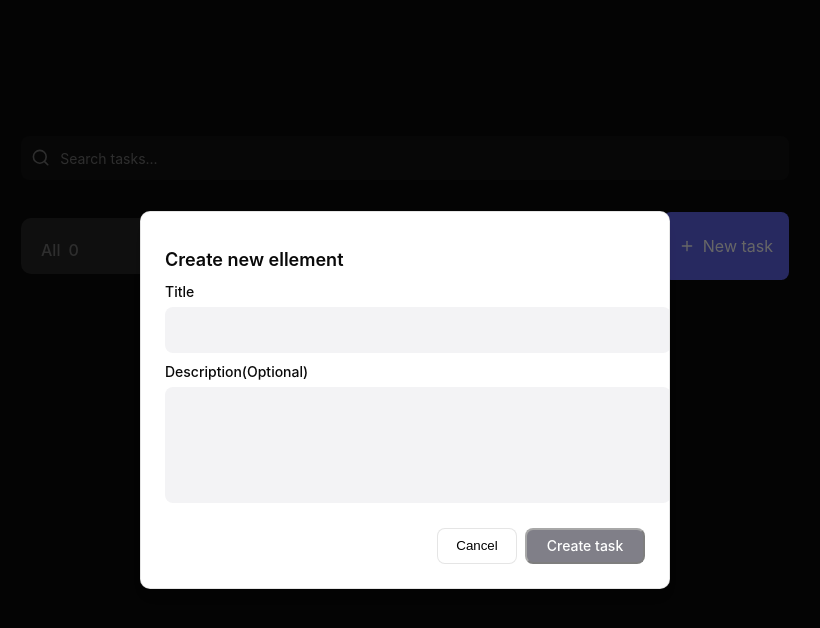
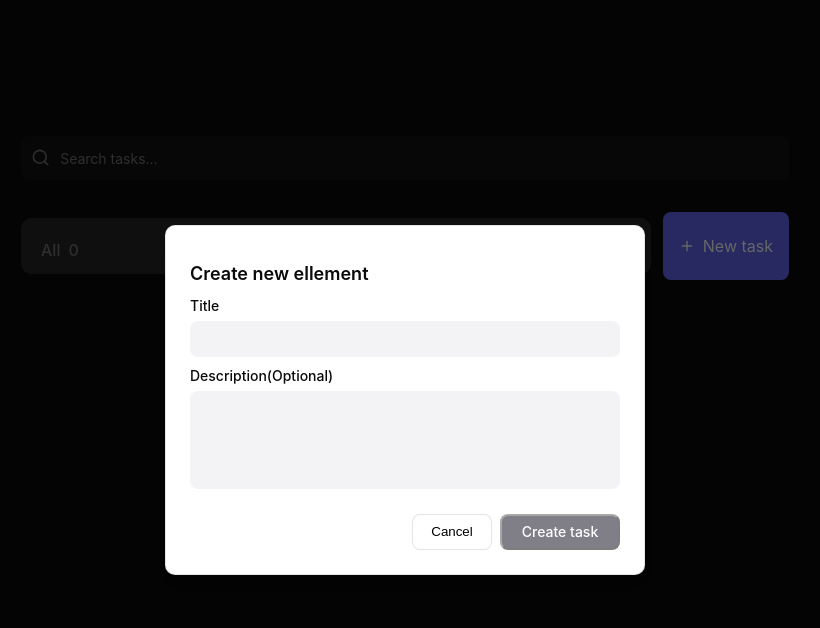
Before and after one commit to Bogdan-Yushchenko/To-Do-list, a plain HTML site: page index.html in a window 1280 px wide. Both pictures are taken after a click on the element "New task". Shown: the whole page, without its empty margins (235-1055 px from the left). Drawn offline with nearby package versions, Linux system fonts and the light colour scheme.

Commit message:
optimization of modal3

```diff
--- a/style.css
+++ b/style.css
@@ -157,6 +157,7 @@ border-radius: 8px;
   justify-content: center;
   padding: 16px;
   background: rgba(0, 0, 0, 0.6);
+  overflow-y: auto;
 }
 
 .modal.hidden {
@@ -174,6 +175,7 @@ border-radius: 8px;
   box-shadow: 0 10px 15px -3px rgba(0, 0, 0, 0.10),
               0 4px 6px -4px rgba(0, 0, 0, 0.10);
   overflow-y: auto;
+  box-sizing: border-box;
 }
 
 .input-back {
@@ -183,8 +185,9 @@ border-radius: 8px;
   padding: 4px 12px;
   align-items: center;
   border-radius: 8px;
-  border: 1px solid rgba(0, 0, 0, 0);
+  border: 1px solid transparent;
   background: #F3F3F5;
+  box-sizing: border-box;
 }
 
 .modal-content h2 {
@@ -213,9 +216,10 @@ border-radius: 8px;
   min-height: 98px;
   padding: 8px 12px;
   border-radius: 8px;
-  border: 1px solid rgba(0, 0, 0, 0);
+  border: 1px solid transparent;
   background: #F3F3F5;
   resize: none;
+  box-sizing: border-box;
 }
 
 textarea {
@@ -229,7 +233,7 @@ textarea {
   display: flex;
   width: 100%;
   justify-content: flex-end;
-  align-items: flex-start;
+  align-items: center;
   gap: 8px;
   flex-wrap: wrap;
 }
```
